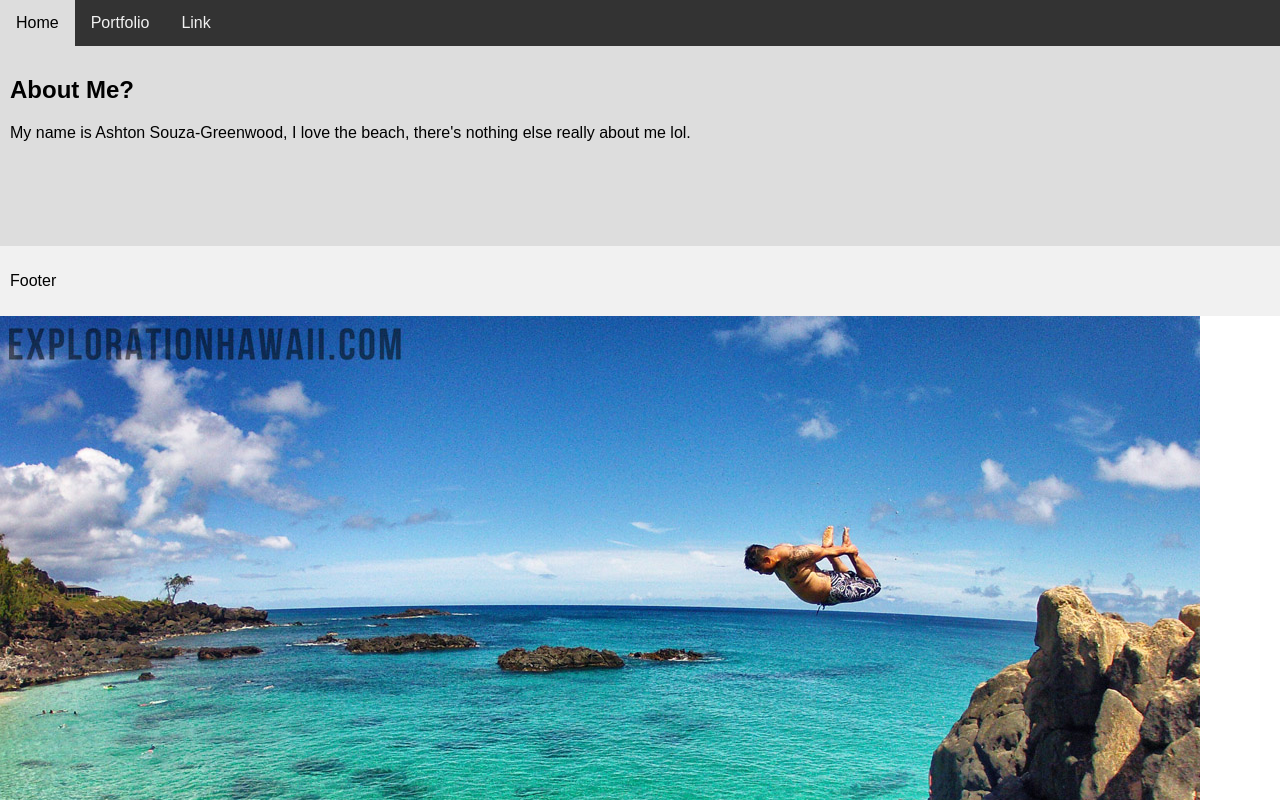
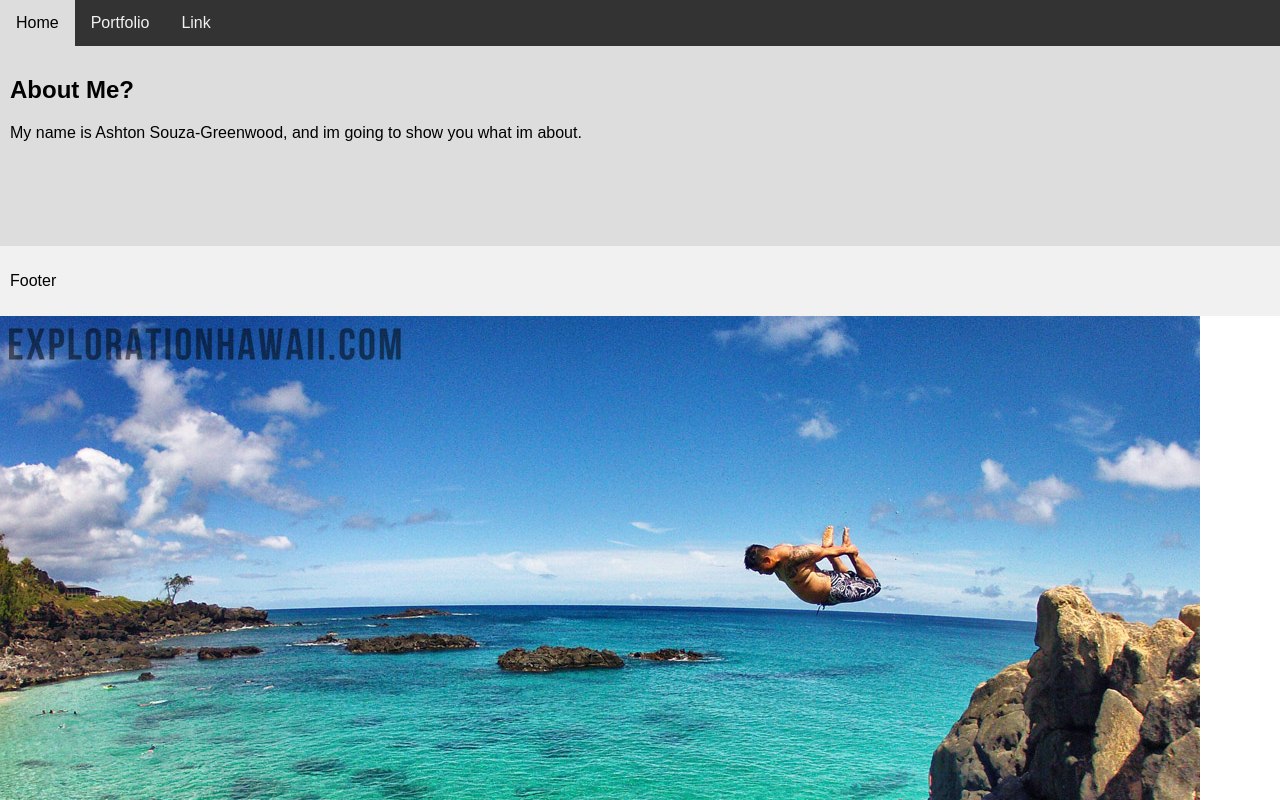
Before and after one commit to ashtonboyy/ashtonboyy.github.io, a plain HTML site: page index.html in a window 1280 px wide. Shown: the top 800 px of the page. Drawn offline with Linux system fonts and the light colour scheme.

Commit message:
Update index.html

```diff
--- a/index.html
+++ b/index.html
@@ -16,7 +16,7 @@
 
 <div class="content">
   <h2>About Me?</h2>
-  <p>My name is Ashton Souza-Greenwood, I love the beach, there's nothing else really about me lol.</p>
+  <p>My name is Ashton Souza-Greenwood, and im going to show you what im about.</p>
 </div>
 
 <div class="footer">
```
